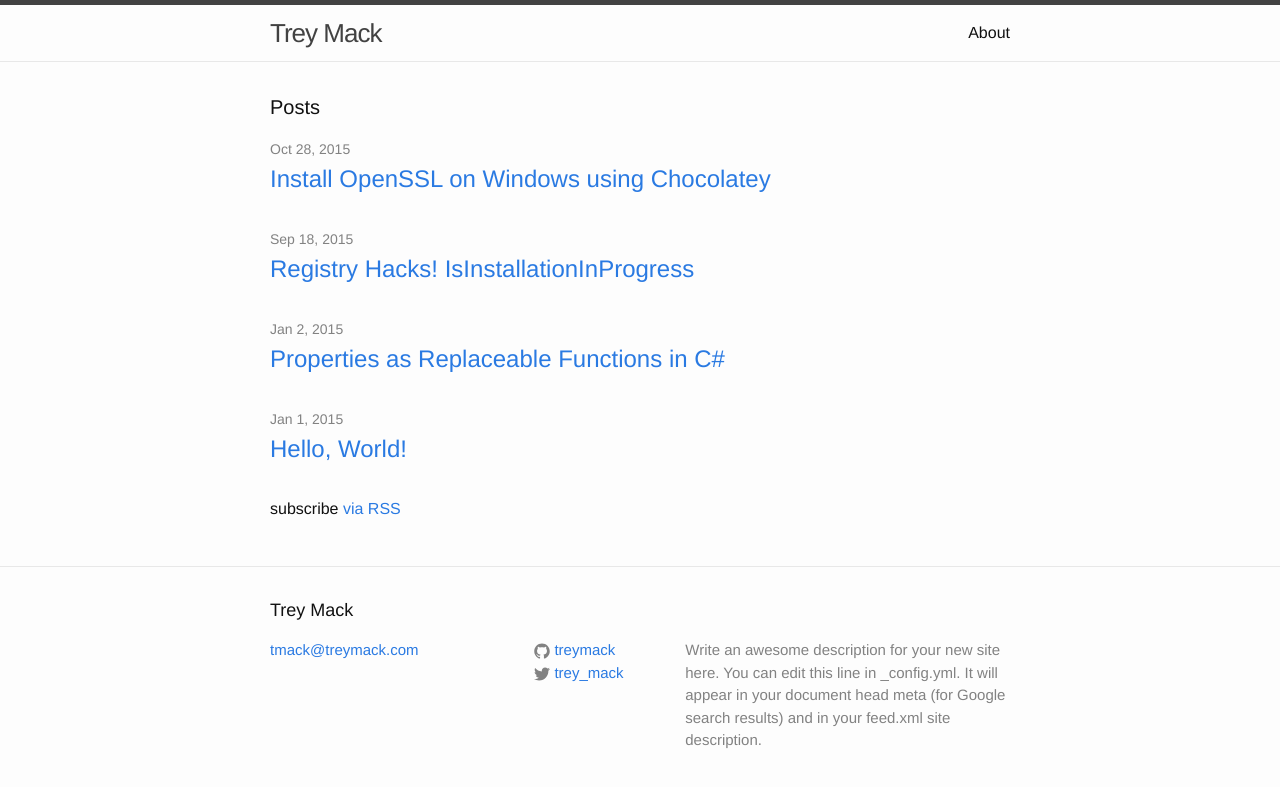
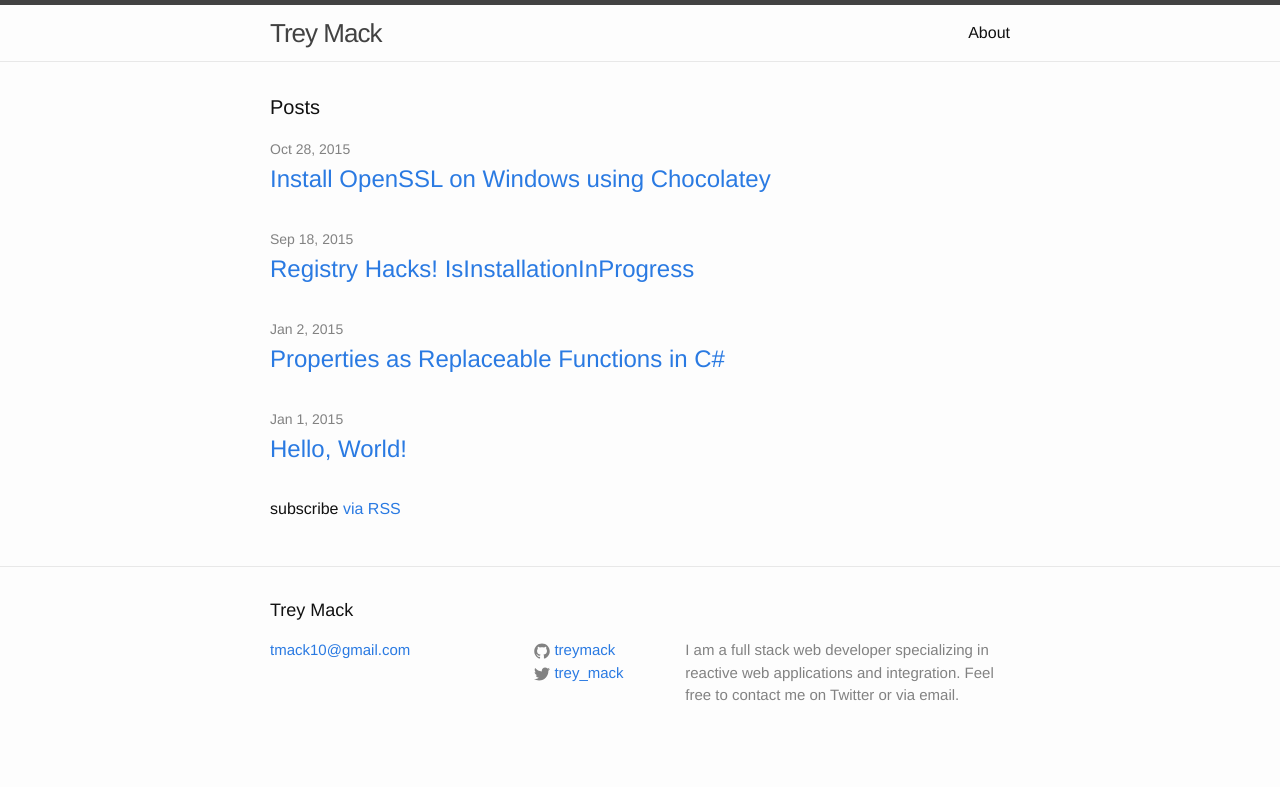
Before and after one commit to treymack/treymack.github.io, a Jekyll site: the page built from index.html, in a window 1280 px wide. Shown: the top 787 px of the page. Built offline with Jekyll 4.4.1, drawn with Linux system fonts in a browser that asks for light colours.

Commit message:
Customize meta desc

```diff
--- a/_config.yml
+++ b/_config.yml
@@ -1,10 +1,10 @@
 # Site settings
 title: Trey Mack
-email: tmack@treymack.com
+email: tmack10@gmail.com
 description: > # this means to ignore newlines until "baseurl:"
-  Write an awesome description for your new site here. You can edit this
-  line in _config.yml. It will appear in your document head meta (for
-  Google search results) and in your feed.xml site description.
+  I am a full stack web developer specializing in reactive
+  web applications and integration. Feel free to contact me on Twitter
+  or via email.
 baseurl: "" # the subpath of your site, e.g. /blog/
 url: "http://www.treymack.com" # the base hostname & protocol for your site
 twitter_username: trey_mack
```
